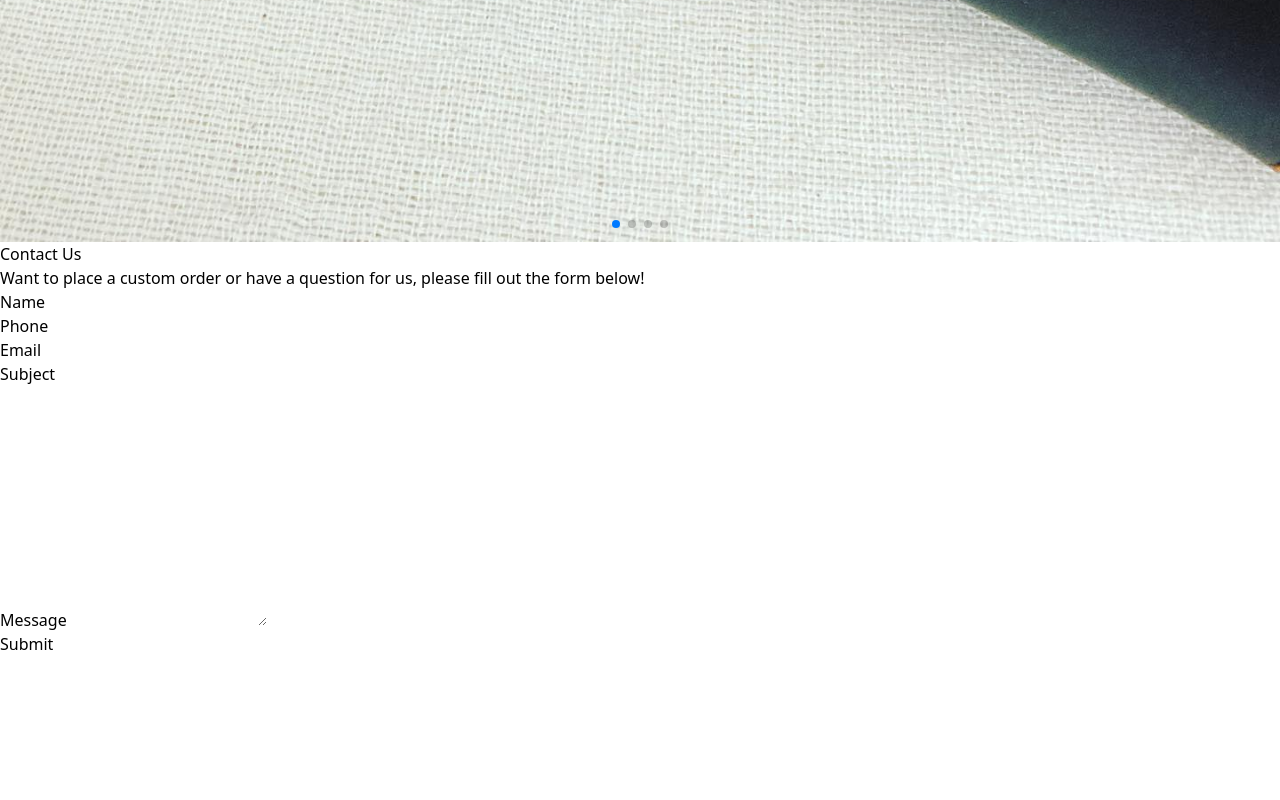
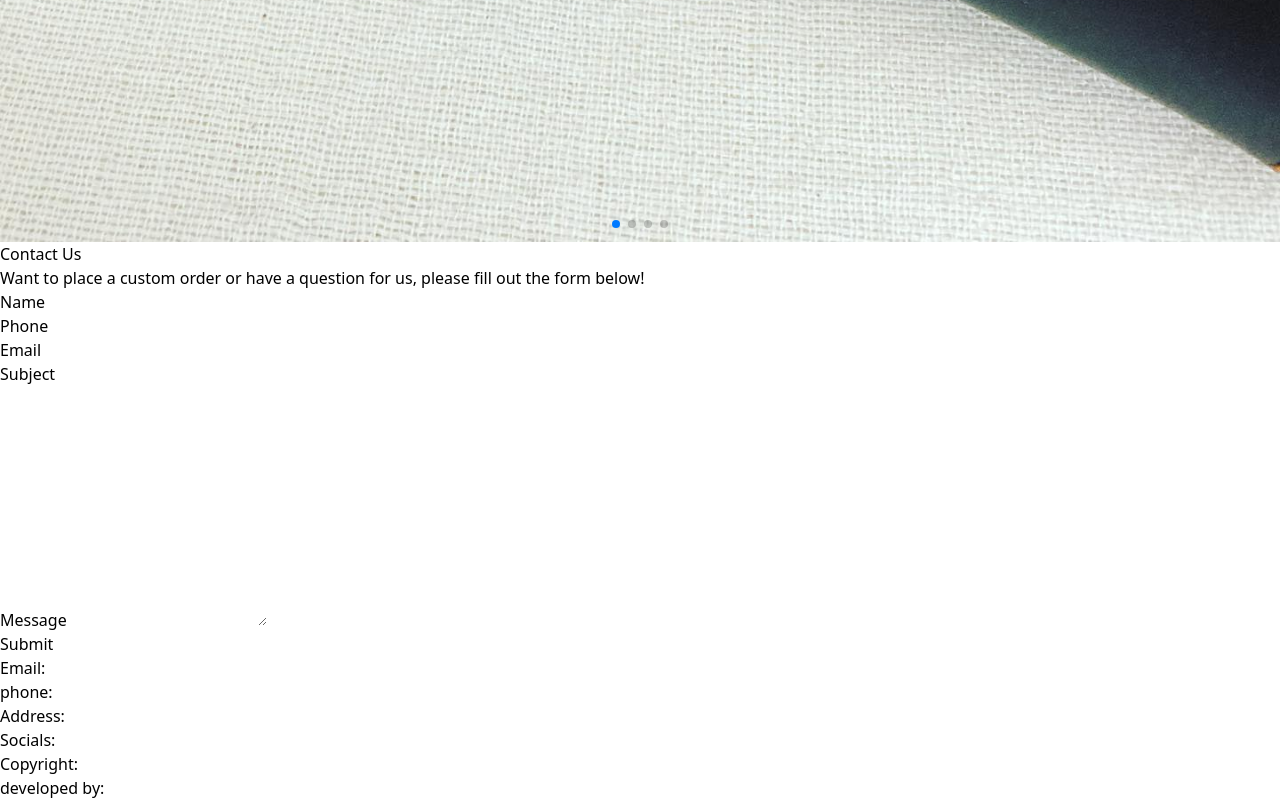
Before and after one commit to Lupercal13/sen-leather-landing, a React (Vite) app: page / in a window 1280 px wide. Shown: the part 3847-4647 px from the top of the page. Before the commit the page ends 4503 px from the top, so only its background shows below. Built offline with nearby package versions, Linux system fonts and the light colour scheme.

Commit message:
add footer section

```diff
--- a/src/App.jsx
+++ b/src/App.jsx
@@ -1,5 +1,6 @@
 import About from "./components/About"
 import Contact from "./components/Contact"
+import Footer from "./components/Footer"
 import Gallery from "./components/Gallery"
 import Hero from "./components/Hero"
 import Navbar from "./components/Navbar"
@@ -13,6 +14,7 @@ function App() {
       <About/>
       <Gallery/>
       <Contact/>
+      <Footer/>
 
     </div>
   )
--- a/src/components/Footer.jsx
+++ b/src/components/Footer.jsx
@@ -0,0 +1,22 @@
+import React from 'react'
+
+const Footer = () => {
+  return (
+    <div className='bg-black/70 h-[200px]'>
+        <div className='grid text-white'>
+            <div className='pl-2 flex flex-col gap-4'>
+
+            <p>Email:</p>
+            <p>phone:</p>
+            <p>Address:</p>
+            <p>Socials:</p>
+            <p>Copyright:</p>
+            <p className='text-gray-500'>developed by:</p>
+            </div>
+
+        </div>
+    </div>
+  )
+}
+
+export default Footer
```
